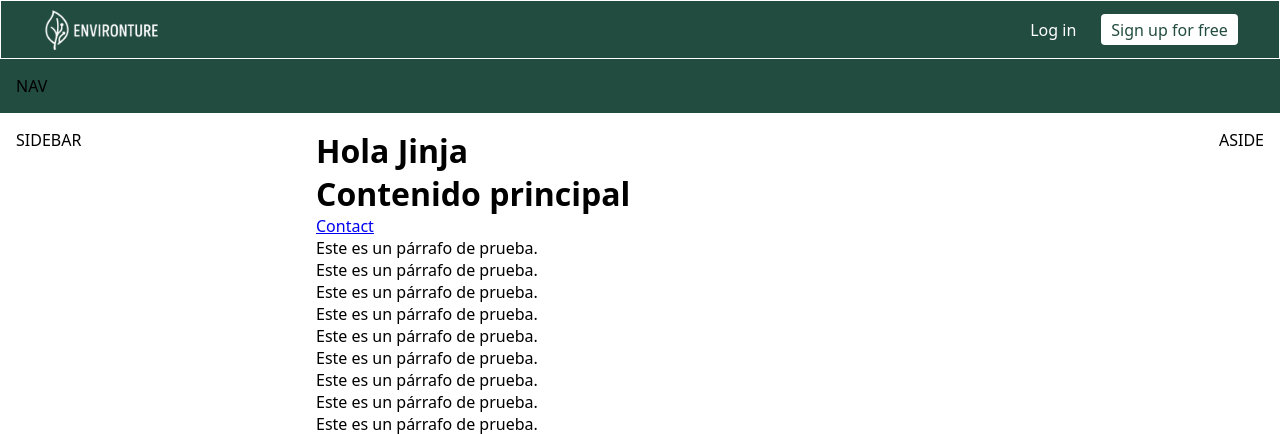
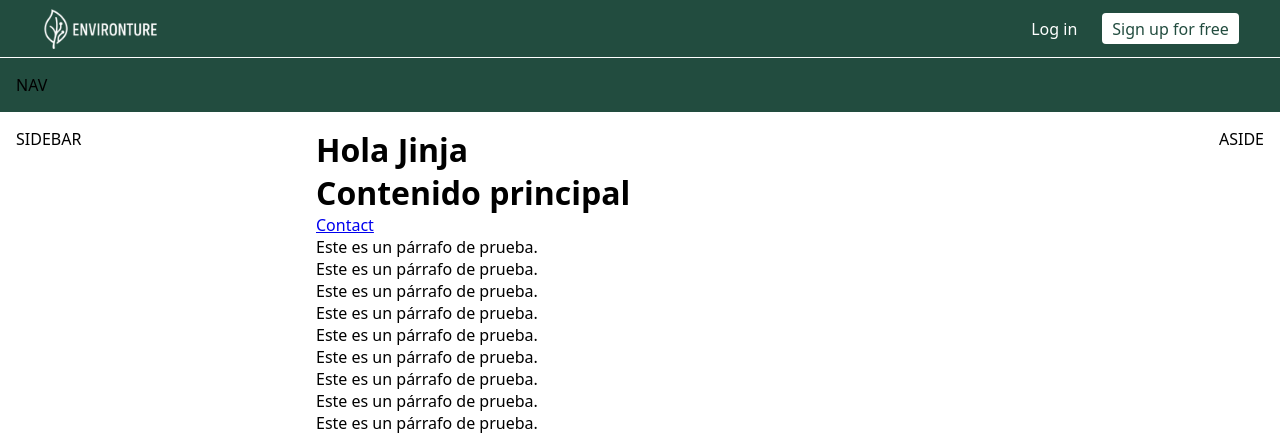
Before and after one commit to AlbertoRigoglioso/PrimerosPasos, a Flask app: page / in a window 1280 px wide. Shown: the top 434 px of the page. Run offline with Flask 3, Linux system fonts and the light colour scheme.

Commit message:
Update styles.css

```diff
--- a/static/css/styles.css
+++ b/static/css/styles.css
@@ -41,9 +41,7 @@ header { grid-area: header; align-items:center; background: var(--c-corporate);
   grid-template-rows: 100%;
   grid-template-areas:
     "header_c1 header_c2 header_c3";
-  border-color: white;
-  border-style: solid; /* Define el estilo del borde */
-  border-width: 1px;
+  border-bottom: 1px solid white;
 }
 nav    { grid-area: nav;    background: var(--c-corporate);    padding: 16px;
 border-color: white;}
```
